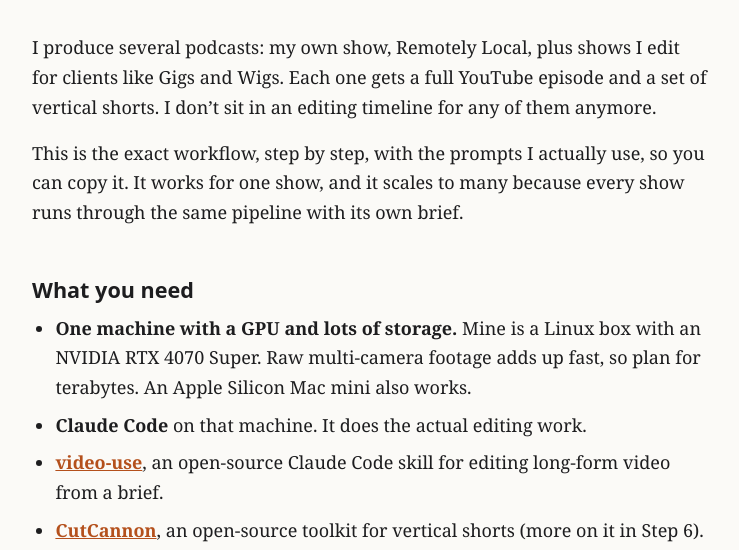
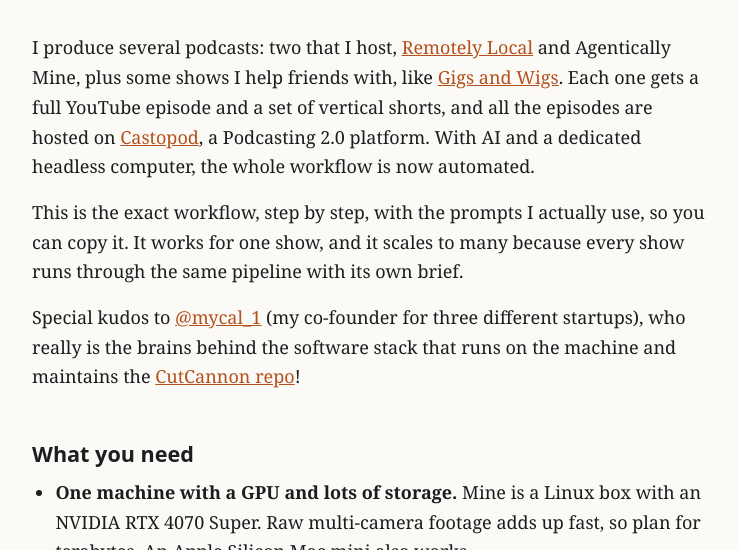
Before and after one commit to unotdys/ofcourseduh.com, a plain HTML site: page videosystem/index.html in a window 1280 px wide. Shown: the part 195-745 px from the top of the page, without its empty margins (270-1009 px from the left). Drawn offline with Linux system fonts and the light colour scheme.

Commit message:
Article: new intro with show, Castopod and Mycal links

```diff
--- a/videosystem/index.html
+++ b/videosystem/index.html
@@ -44,8 +44,9 @@ footer{margin-top:56px;padding-top:20px;border-top:1px solid var(--rule);font:14
 <h1>How I produce multiple podcasts with Claude</h1>
 <div class="byline">November 18, 2026 · <a href="https://x.com/ofcourseduh">@ofcourseduh</a></div>
 
-<p>I produce several podcasts: my own show, Remotely Local, plus shows I edit for clients like Gigs and Wigs. Each one gets a full YouTube episode and a set of vertical shorts. I don’t sit in an editing timeline for any of them anymore.</p>
+<p>I produce several podcasts: two that I host, <a href="https://www.remotelylocal.com/@remotelylocal">Remotely Local</a> and Agentically Mine, plus some shows I help friends with, like <a href="https://gigsandwigs.com/">Gigs and Wigs</a>. Each one gets a full YouTube episode and a set of vertical shorts, and all the episodes are hosted on <a href="https://castopod.org/">Castopod</a>, a Podcasting 2.0 platform. With AI and a dedicated headless computer, the whole workflow is now automated.</p>
 <p>This is the exact workflow, step by step, with the prompts I actually use, so you can copy it. It works for one show, and it scales to many because every show runs through the same pipeline with its own brief.</p>
+<p>Special kudos to <a href="https://x.com/mycal_1">@mycal_1</a> (my co-founder for three different startups), who really is the brains behind the software stack that runs on the machine and maintains the <a href="https://github.com/lowerpower/cutcannon">CutCannon repo</a>!</p>
 
 <h2>What you need</h2>
 <ul>
```
